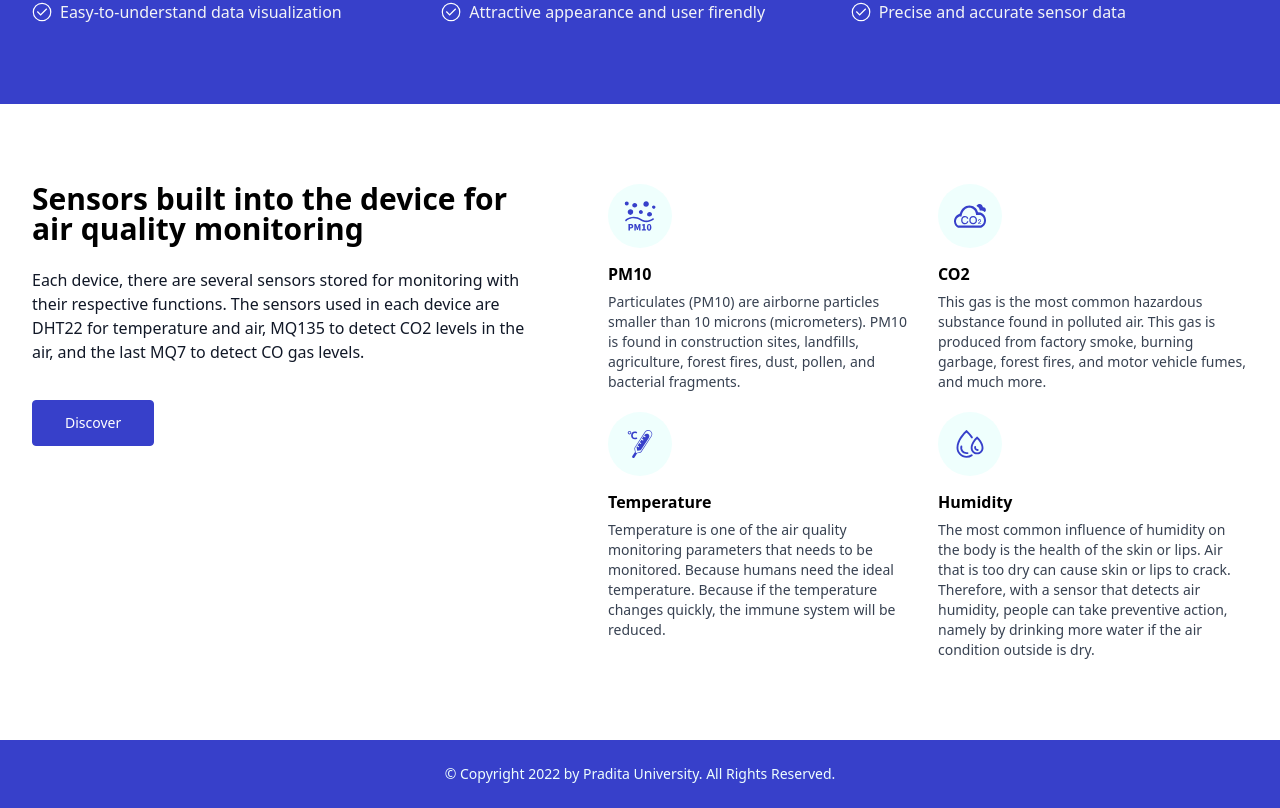
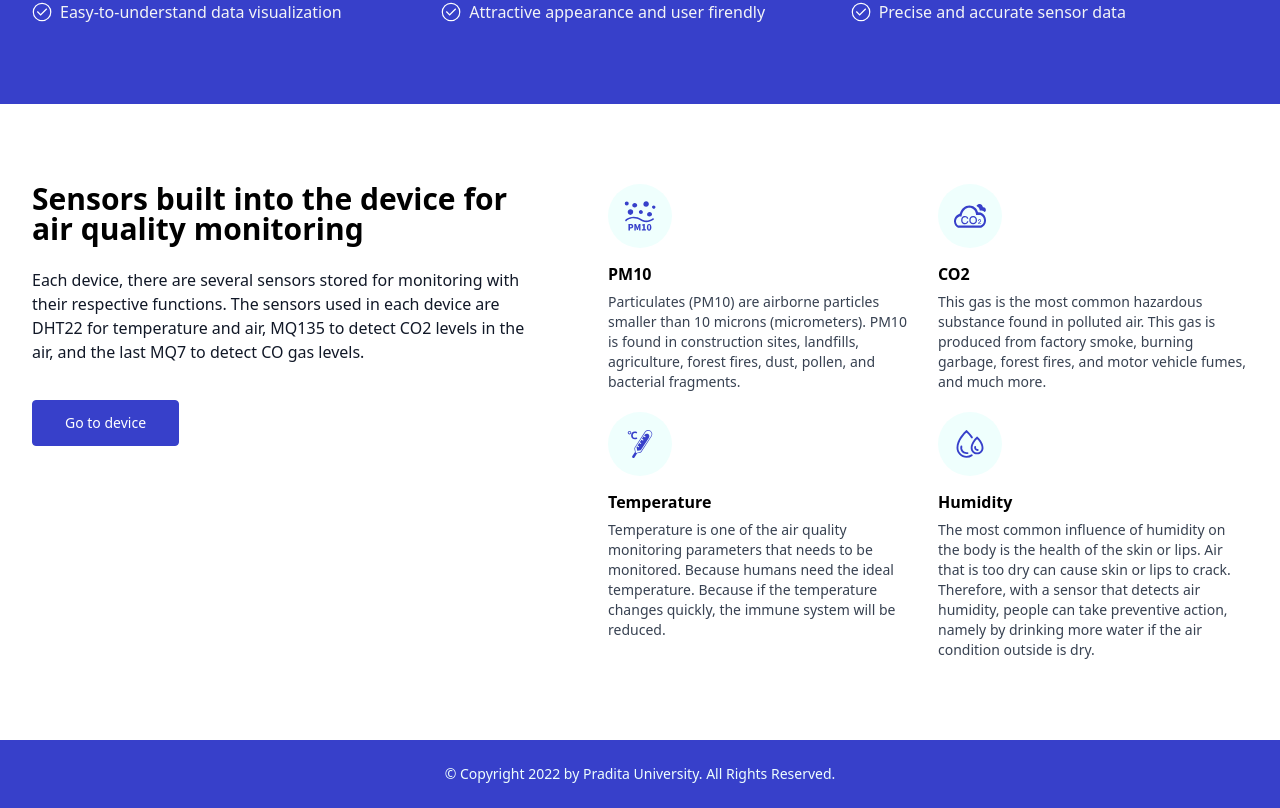
Before and after one commit to Alien-404/mku-nextjs, a Next.js app: page / in a window 1280 px wide. Shown: the part 757-1565 px from the top of the page. Built offline with nearby package versions, Linux system fonts and the light colour scheme.

Commit message:
fix btn text

```diff
--- a/components/Feature.js
+++ b/components/Feature.js
@@ -17,7 +17,7 @@ export default function Feature() {
             air, and the last MQ7 to detect CO gas levels.
           </p>
           <div className='flex items-center'>
-            <ButtonFill title={'Discover'} link={'/device'} />
+            <ButtonFill title={'Go to device'} link={'/device'} />
           </div>
         </div>
         <div className='grid gap-5 row-gap-5 sm:grid-cols-2'>
```
